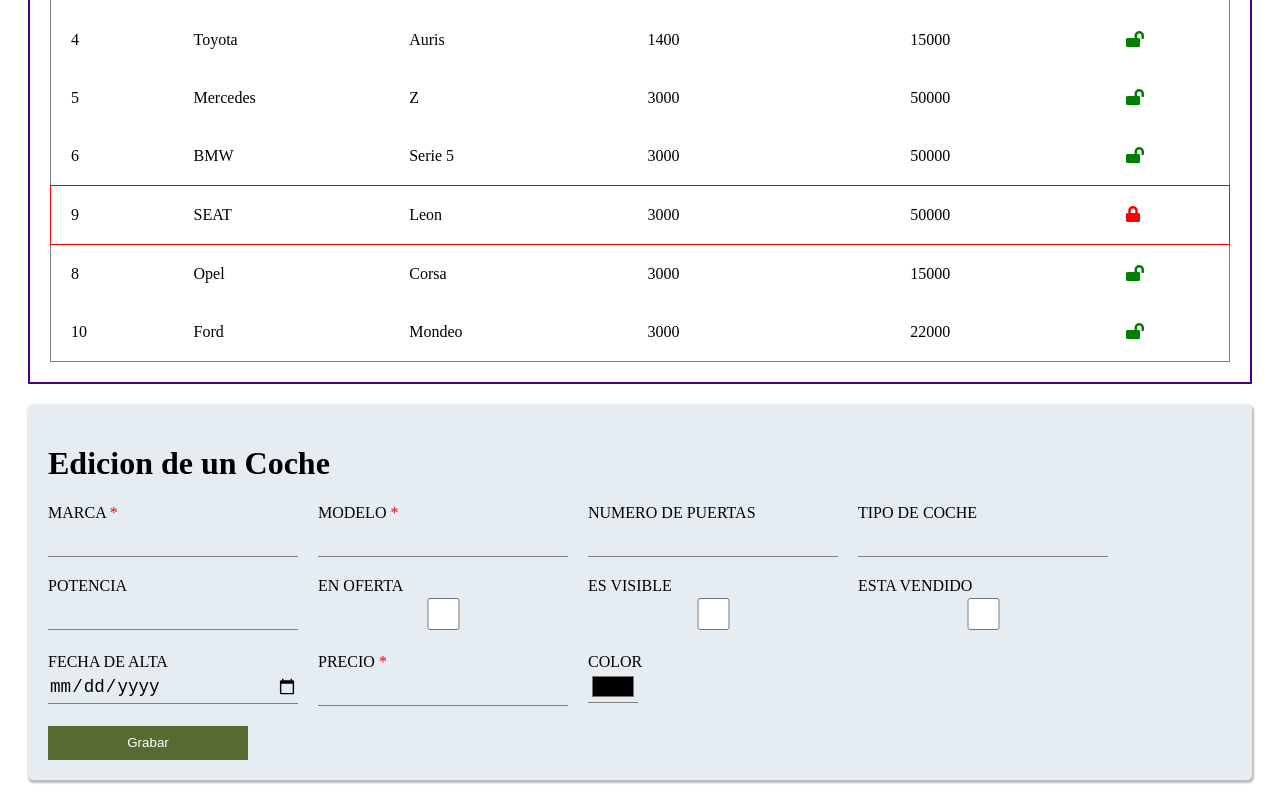
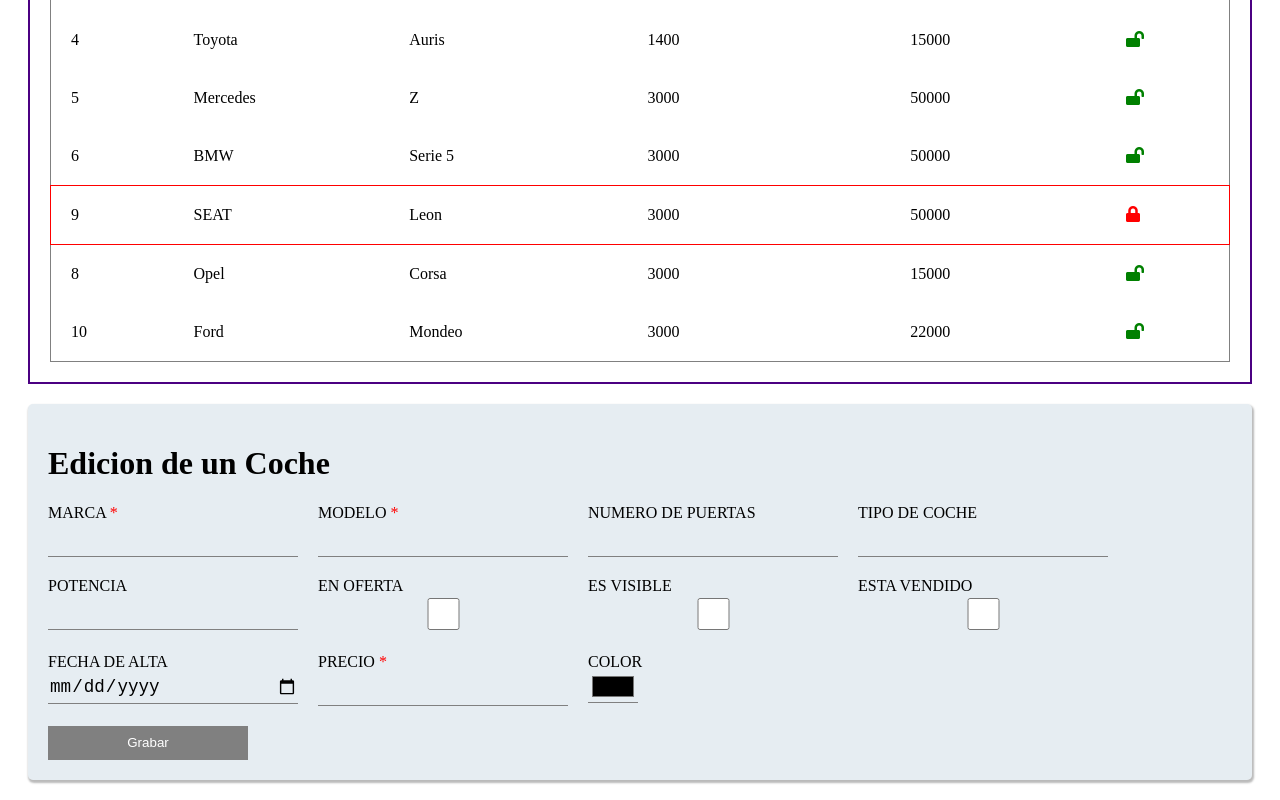
Before and after one commit to crishyperreality/concesionario-coches, an Angular app: page / in a window 1280 px wide. Shown: the part 286-1086 px from the top of the page. Built offline with nearby package versions, Linux system fonts and the light colour scheme.

Commit message:
validartor required & min

```diff
--- a/src/app/coche-edit/coche-edit.component.html
+++ b/src/app/coche-edit/coche-edit.component.html
@@ -48,6 +48,6 @@
                 <input type="color" formControlName="color">
             </div>
         </div>
-        <button class="btn" type="submit">Grabar</button>
+        <button class="btn" type="submit" [disabled]="cocheForm.invalid" >Grabar</button>
     </form>
 </div>
--- a/src/app/coche-edit/coche-edit.component.scss
+++ b/src/app/coche-edit/coche-edit.component.scss
@@ -60,4 +60,8 @@
         cursor: pointer;
         font-weight: bold;
     }
+
+    &:disabled{
+        background-color: gray;
+    }
 }
--- a/src/app/coche-edit/coche-edit.component.ts
+++ b/src/app/coche-edit/coche-edit.component.ts
@@ -42,7 +42,7 @@ export class CocheEditComponent implements OnInit, OnChanges {
       visible: [''],
       vendido: [''],
       fecha: [''],
-      precio: ['', Validators.required],
+      precio: ['', [Validators.required, Validators.min(10000)]],
       color: [''],
     });
   }
```
